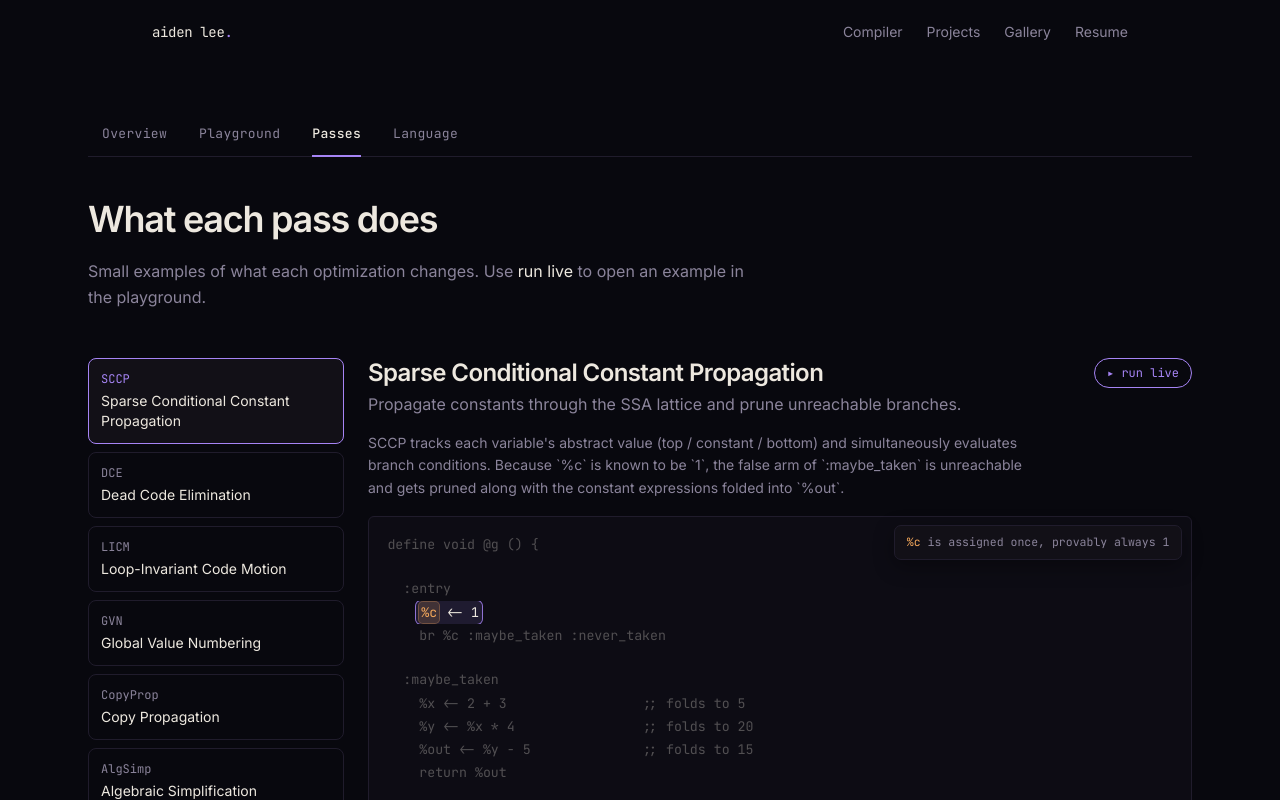
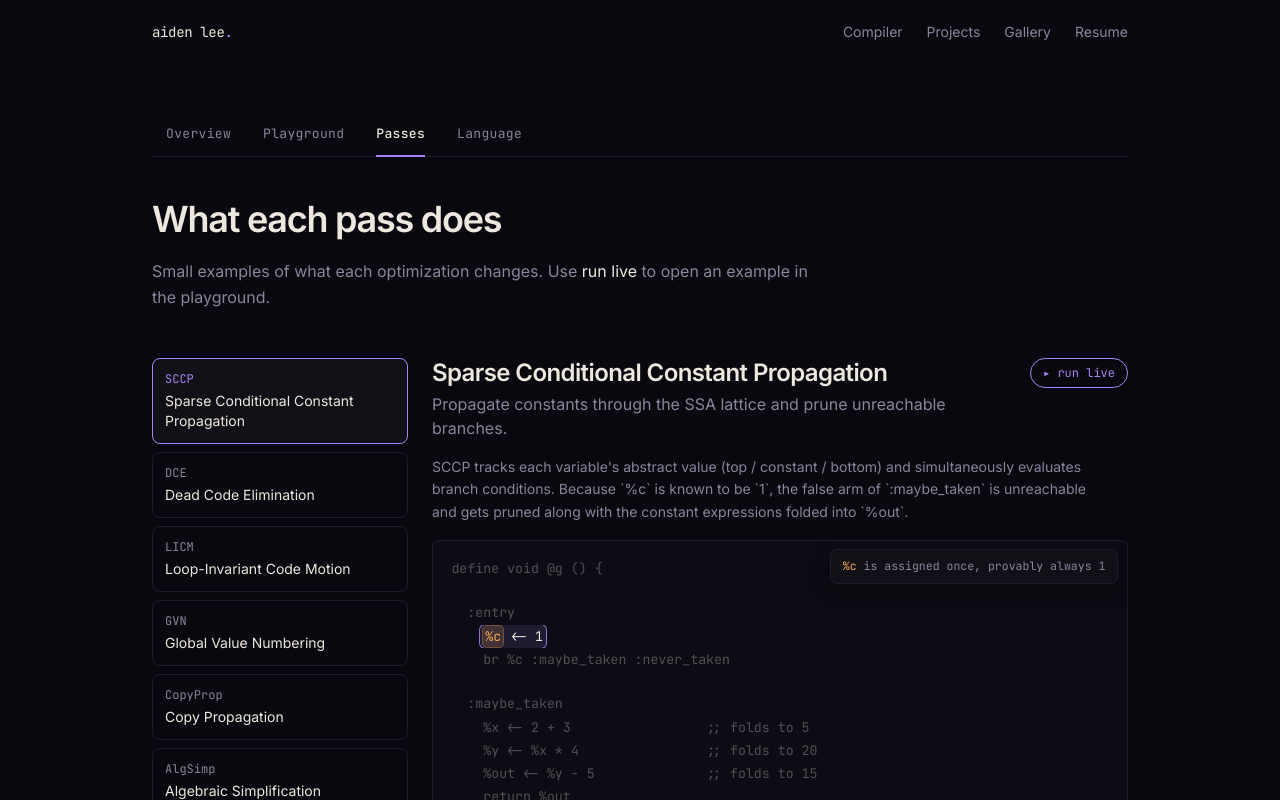
Before and after one commit to aiden-lee11/personal-site, a Next.js app in the folder site/: page /compiler/passes in a window 1280 px wide. Shown: the top 800 px of the page. Built offline with nearby package versions, Linux system fonts and the light colour scheme.

Commit message:
compiler: match section container width to the rest of the site
Co-Authored-By: Claude Fable 5 <noreply@anthropic.com>
Claude-Session: https://claude.ai/code/session_01C5LaodJAZF8eHkT9uMxxhM

```diff
--- a/site/src/app/compiler/layout.tsx
+++ b/site/src/app/compiler/layout.tsx
@@ -4,7 +4,7 @@ export default function CompilerLayout({
   children,
 }: Readonly<{ children: React.ReactNode }>) {
   return (
-    <div className="mx-auto max-w-6xl px-6 pt-12 pb-24">
+    <div className="mx-auto max-w-5xl px-6 pt-12 pb-24">
       <CompilerNav />
       {children}
     </div>
```
